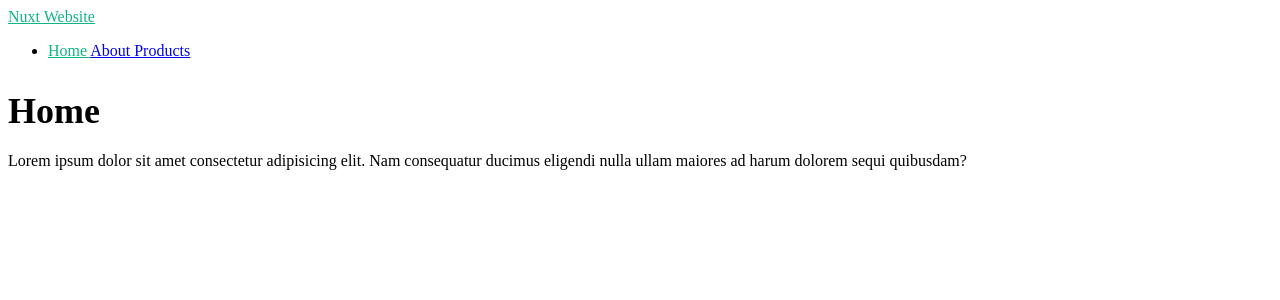
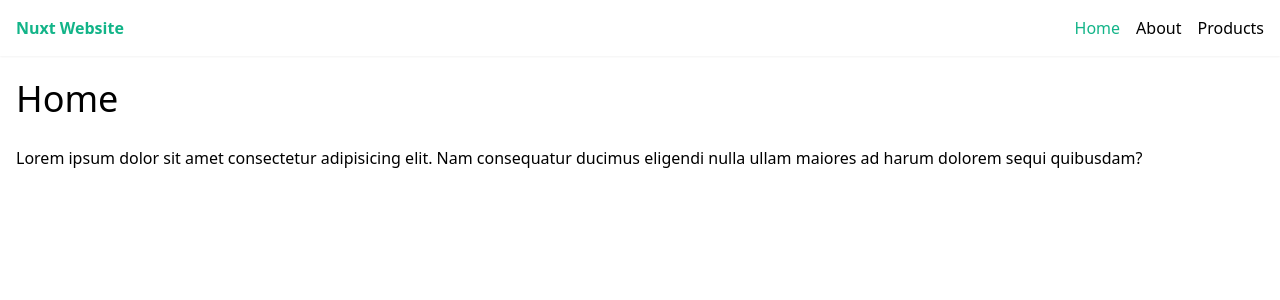
Before and after one commit to paragdangui/Nuxt3Demo, a Nuxt app: page / in a window 1280 px wide. Shown: the top 300 px of the page. Built offline with nearby package versions, Linux system fonts and the light colour scheme.

Commit message:
api connected + components created + tailwind added

```diff
--- /dev/null
+++ b/components/ProductCard.vue
@@ -0,0 +1,17 @@
+<template>
+	<div class="card text-center">
+		<img :src="product.image" alt="product thumb" class="thumb" />
+		<p class="font-bold text-gray-500 m-4 truncate">{{ product.title }}</p>
+		<NuxtLink :to="`/products/${product.id}`">
+			<p class="btn my-4">View Details</p>
+		</NuxtLink>
+	</div>
+</template>
+
+<script setup>
+	const { product } = defineProps(['product']);
+
+	console.log(product, 'product');
+</script>
+
+<style scoped></style>
--- /dev/null
+++ b/layouts/assets/css/tailwind.css
@@ -0,0 +1,17 @@
+@tailwind base;
+@tailwind components;
+@tailwind utilities;
+
+body {
+	/* @apply bg-gray-50; */
+	background-color: red;
+}
+
+@layer components {
+	.btn {
+		@apply bg-[#12b488] text-white px-3 py-2 rounded-md text-sm text-white;
+	}
+	.card {
+		@apply p-3 rounded-md bg-white shadow-md h-full;
+	}
+}
--- a/layouts/default.vue
+++ b/layouts/default.vue
@@ -1,20 +1,20 @@
 <template>
 	<div>
-		<header>
-			<NuxtLink to="/">Nuxt Website</NuxtLink>
-			<nav>
-				<ul>
+		<header class="shadow-sm bg-white">
+			<nav class="container mx-auto p-4 flex justify-between">
+				<NuxtLink to="/" class="font-bold">Nuxt Website</NuxtLink>
+				<ul class="flex gap-4">
 					<li>
 						<NuxtLink to="/"> Home </NuxtLink>
-						<NuxtLink to="/about"> About </NuxtLink>
-						<NuxtLink to="/products"> Products </NuxtLink>
 					</li>
+					<li><NuxtLink to="/about"> About </NuxtLink></li>
+					<li><NuxtLink to="/products" class="btn"> Products </NuxtLink></li>
 				</ul>
 			</nav>
 		</header>
 	</div>
 
-	<div>
+	<div class="container mx-auto p-4">
 		<slot />
 	</div>
 </template>
--- a/layouts/products.vue
+++ b/layouts/products.vue
@@ -1,19 +1,22 @@
 <template>
 	<div>
-		<header>
-			<NuxtLink to="/products">Nuxt Merch</NuxtLink>
-			<nav></nav>
+		<header class="shadow-sm bg-white">
+			<nav class="container mx-auto p-4">
+				<NuxtLink to="/products" class="font-bold">Nuxt Merch</NuxtLink>
+			</nav>
 		</header>
-		<div>
+		<div class="container mx-auto p-4">
+			<!-- output the page content -->
 			<slot />
 		</div>
-		<footer>
-			<ul>
+
+		<footer class="container mx-auto p-4 flex justify-between border-t-2">
+			<ul class="flex gap-4">
 				<li>
 					<NuxtLink to="/"> Home </NuxtLink>
-					<NuxtLink to="/about"> About </NuxtLink>
-					<NuxtLink to="/products"> Products </NuxtLink>
 				</li>
+				<li><NuxtLink to="/about"> About </NuxtLink></li>
+				<li><NuxtLink to="/products" class="btn"> Products </NuxtLink></li>
 			</ul>
 		</footer>
 	</div>
--- a/nuxt.config.ts
+++ b/nuxt.config.ts
@@ -2,5 +2,6 @@
 export default defineNuxtConfig({
 	typescript: {
 		shim: false
-	}
+	},
+	modules: ['@nuxtjs/tailwindcss']
 });
--- a/package.json
+++ b/package.json
@@ -8,6 +8,7 @@
     "postinstall": "nuxt prepare"
   },
   "devDependencies": {
+    "@nuxtjs/tailwindcss": "^6.4.1",
     "nuxt": "^3.2.2"
   }
 }
--- a/pages/products/[id].vue
+++ b/pages/products/[id].vue
@@ -1,13 +1,16 @@
 <template>
 	<div>Product details for {{ id }}</div>
-	<p>
-		Lorem, ipsum dolor sit amet consectetur adipisicing elit. Ea nostrum
-		quisquam, odit mollitia nihil iste vero. Minima atque debitis in?
-	</p>
+	<p>{{ product.title }}</p>
+	<p>{{ product.price }}</p>
+	<p>{{ product.id }}</p>
 </template>
 
 <script setup>
 	const { id } = useRoute().params;
+	const uri = 'https://fakestoreapi.com/products/' + id;
+
+	// fetch the products
+	const { data: product } = await useFetch(uri,{key: id});
 
 	definePageMeta({
 		layout: 'products'
--- a/pages/products/index.vue
+++ b/pages/products/index.vue
@@ -1,6 +1,7 @@
 <template>
-	<div>
-		<p>Products</p>
+	<div class="grid grid-cols-4 gap-5">
+		<div v-for="p in products"></div>
+		<ProductCard :product="p" />
 	</div>
 </template>
 
@@ -8,6 +9,11 @@
 	definePageMeta({
 		layout: 'products'
 	});
+
+	// fetch the products
+	const { data: products } = await useFetch(
+		'https://fakestoreapi.com/products'
+	);
 </script>
 
 <style lang="scss" scoped></style>
--- /dev/null
+++ b/tailwind.config.ts
@@ -0,0 +1,14 @@
+/** @type {import('tailwindcss').Config} */
+module.exports = {
+	content: [
+		'./components/**/*.{js,vue,ts}',
+		'./layouts/**/*.vue',
+		'./pages/**/*.vue',
+		'./plugins/**/*.{js,ts}',
+		'./nuxt.config.{js,ts}'
+	],
+	theme: {
+		extend: {}
+	},
+	plugins: []
+};
```
Also changed, not shown: 1 other file (tests, documents, lock files or other folders).
